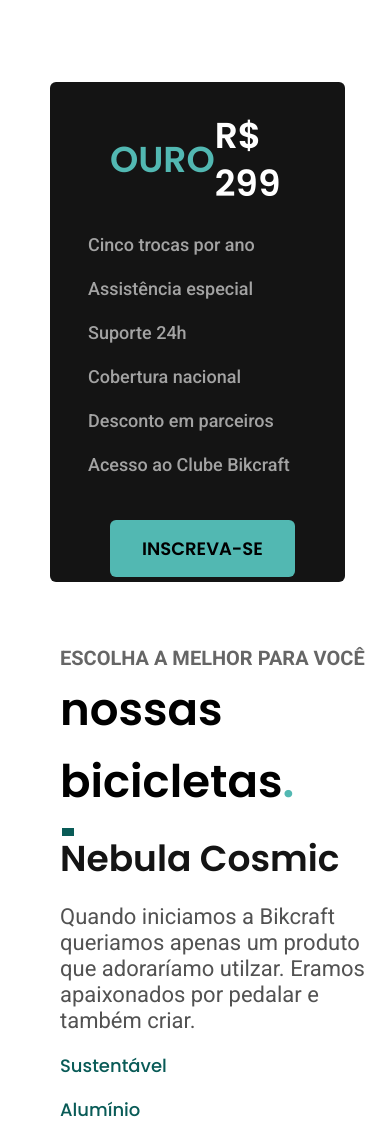
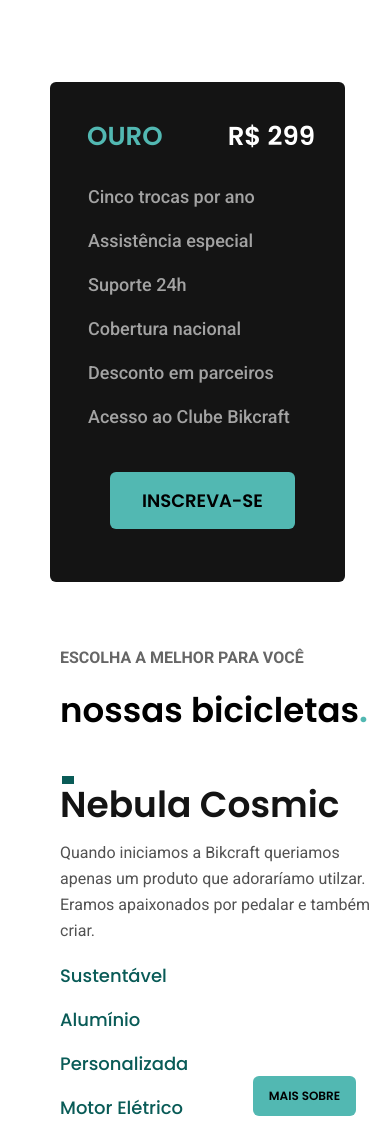
Before and after one commit to Cesar-Freire/testeProjeto01, a plain HTML site: page index.html in a window 390 px wide. Shown: the part 700-1825 px from the top of the page. Drawn offline with Linux system fonts and the light colour scheme; files whose address does not match are found by name.

Commit message:
atualizando

```diff
--- a/css/header02.css
+++ b/css/header02.css
@@ -54,3 +54,13 @@
     max-width: 20%;
   }
 }
+
+@media (max-width: 500px) {
+  .subtitulo02 {
+    font-size: 16px;
+  }
+
+  .h1-titulo02 {
+    font-size: 34px;
+  }
+}
--- a/css/parte01.css
+++ b/css/parte01.css
@@ -77,3 +77,14 @@
     margin: -50px 45px 0px -10px;
   }
 }
+
+@media (max-width: 414px) {
+  .h3-texto {
+    font-size: 26px;
+    margin-left: 37px;
+  }
+
+  .preco-texto {
+    font-size: 26px;
+  }
+}
--- a/css/parte02.css
+++ b/css/parte02.css
@@ -71,3 +71,14 @@
     font-size: 24px;
   }
 }
+
+@media (max-width: 500px) {
+  .h3-texto02 {
+    font-size: 26px;
+    margin-left: 37px;
+  }
+
+  .preco-texto02 {
+    font-size: 26px;
+  }
+}
--- a/css/parte03.css
+++ b/css/parte03.css
@@ -142,3 +142,24 @@
     margin-left: 60px;
   }
 }
+
+@media (max-width: 500px) {
+  .h1-nebula {
+    margin-top: 40px;
+  }
+
+  .h1-nebula::before {
+    margin-top: 20px;
+  }
+
+  .p-textoNe {
+    font-size: 16px;
+    margin-top: -10px;
+  }
+
+  .botao03 {
+    font-size: 12px;
+    padding: 8px 16px;
+    margin-right: -50px;
+  }
+}
```
